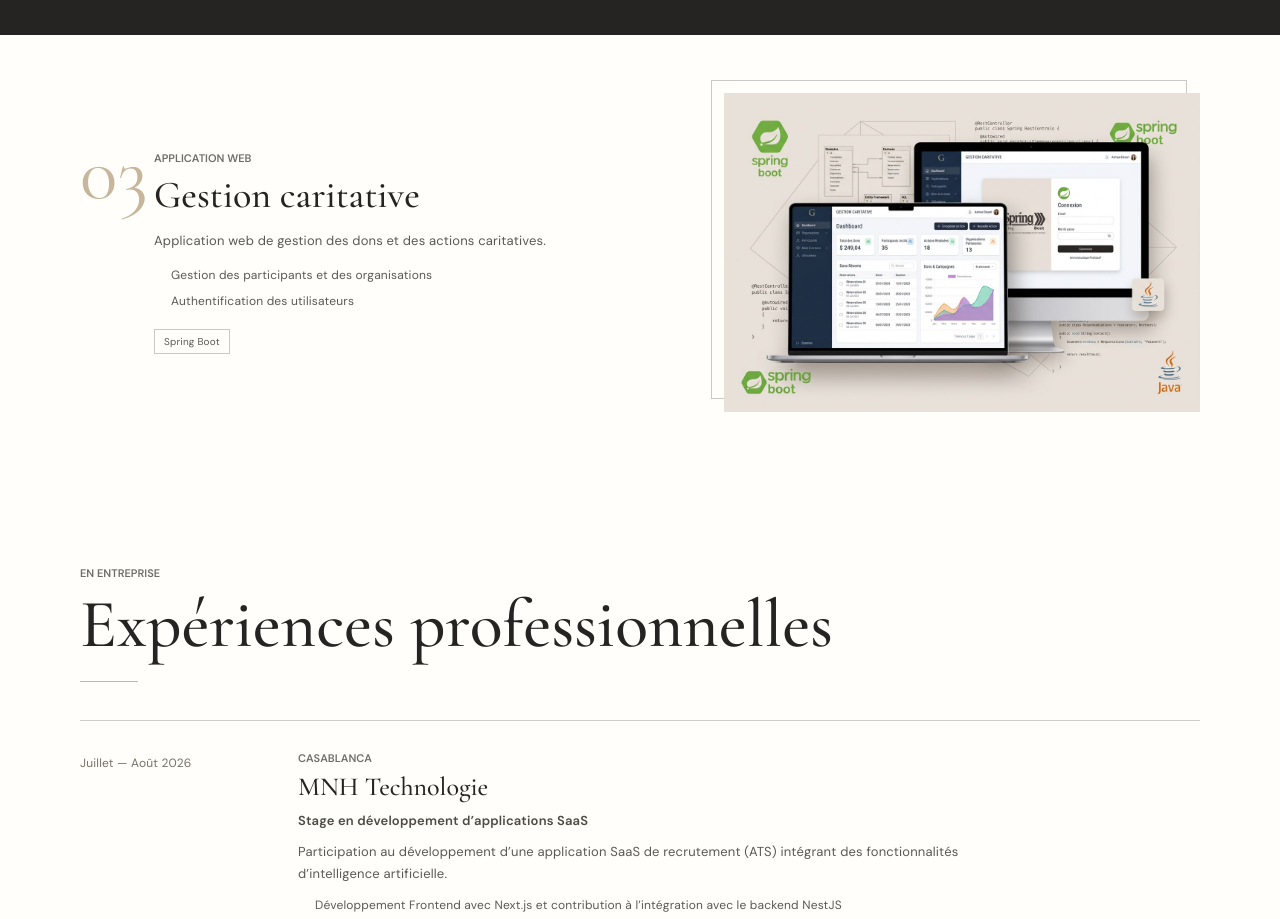
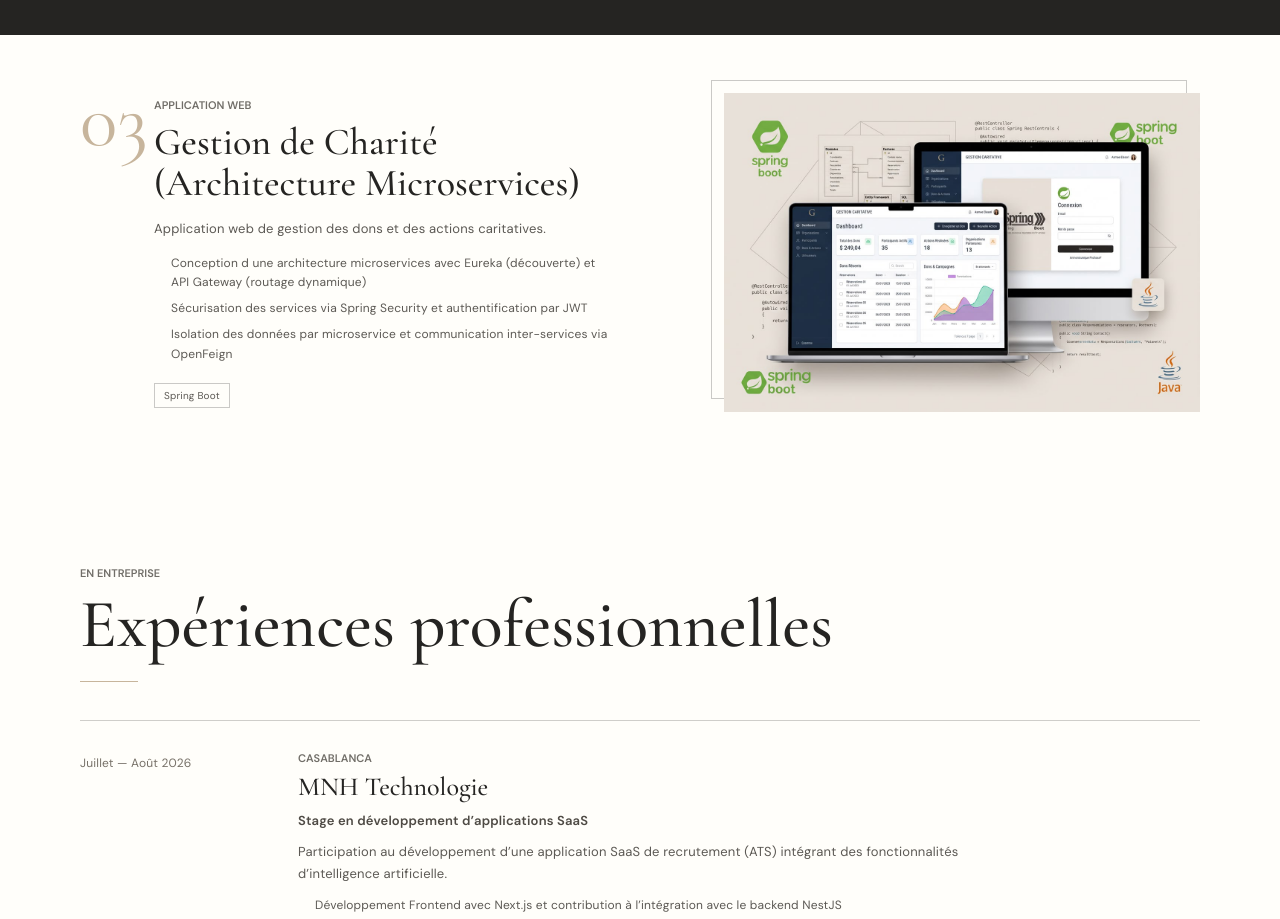
Before and after one commit to Asmae8/portfolio, a React (Vite) app: page / in a window 1280 px wide. Shown: the part 3400-4319 px from the top of the page. Built offline with nearby package versions, Linux system fonts and the light colour scheme.

Commit message:
mise à jour des données du portfolio

```diff
--- a/src/data/portfolio.js
+++ b/src/data/portfolio.js
@@ -86,13 +86,15 @@ export const portfolio = {
     },
     {
       number: '03',
-      title: 'Gestion caritative',
+      title: ' Gestion de Charité (Architecture Microservices)',
       subtitle: 'Application web',
       description:
         'Application web de gestion des dons et des actions caritatives.',
       features: [
-        'Gestion des participants et des organisations',
-        'Authentification des utilisateurs',
+        ' 	Conception d une architecture microservices avec Eureka (découverte) et API Gateway (routage dynamique)',
+         	'Sécurisation des services via Spring Security et authentification par JWT',
+ 	       'Isolation des données par microservice et communication inter-services via OpenFeign',
+
       ],
       technologies: ['Spring Boot'],
       image: 'gestion-caritative.jpeg',
```
